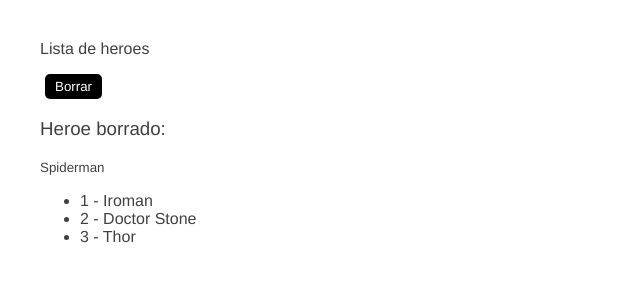
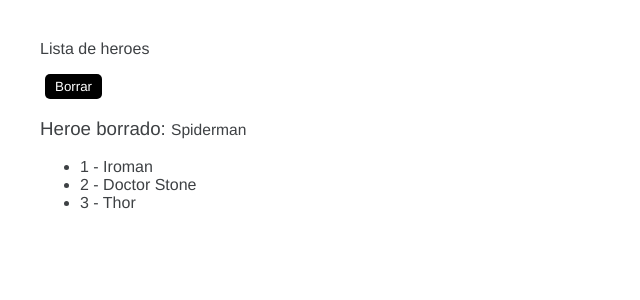
Before and after one commit to HDS2904/aprendiendo_angular, an Angular app: page / in a window 1280 px wide. Both pictures are taken after a click on the button "Borrar". Shown: the top 300 px of the page, without its empty margins (0-640 px from the left). Built offline with nearby package versions, Linux system fonts and the light colour scheme.

Commit message:
ng-template y el ngIf-else

```diff
--- a/src/app/heroes/listado/listado.component.html
+++ b/src/app/heroes/listado/listado.component.html
@@ -4,10 +4,13 @@
   Borrar
 </button>
 
-<div *ngIf="hero">
-  <h3>Heroe borrado: </h3>
-  <small>{{hero}}</small>
+<div *ngIf="hero; else notDelete">
+  <h3>Heroe borrado: <small>{{hero}}</small></h3>
 </div>
+
+<ng-template #notDelete>
+  <h3>Aún no ha borrado nada</h3>
+</ng-template>
 
 <ul>
   <li *ngFor="let item of heroes; let i = index" >{{i + 1}} - {{item}}</li>
```
